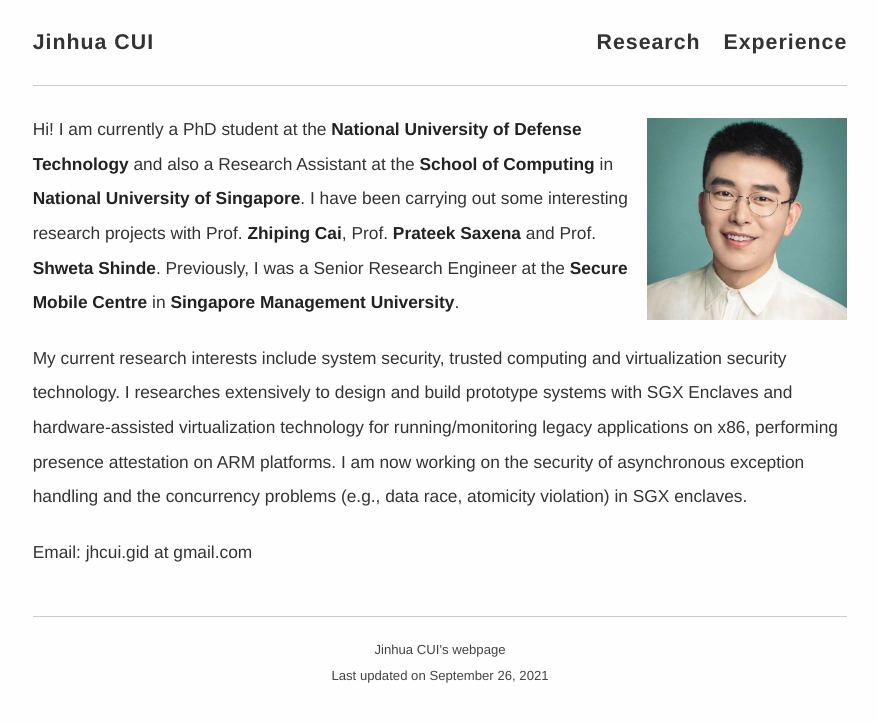
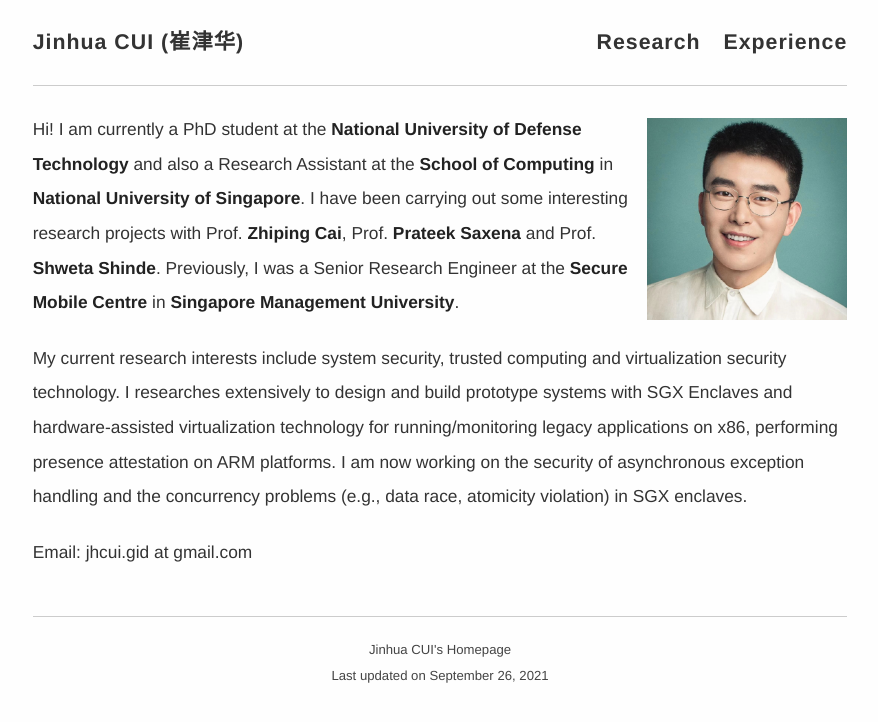
Before and after one commit to cimcs/cimcs.github.io, a Jekyll site: the page built from index.md, in a window 1280 px wide. Shown: the top 722 px of the page, without its empty margins (200-1078 px from the left). Built offline with Jekyll 4.4.1, drawn with Linux system fonts in a browser that asks for light colours; comment, search, counter and statistics services are not loaded.

Commit message:
Update _config.yml

```diff
--- a/_config.yml
+++ b/_config.yml
@@ -1,5 +1,5 @@
-title: Jinhua CUI
-description: Jinhua CUI's webpage
+title: Jinhua CUI (崔津华)
+description: Jinhua CUI's Homepage
 sourcecode: "https://github.com/gchauras/gchauras.github.io"
 
 permalink: blog/:year/:month/:day/:title
```
